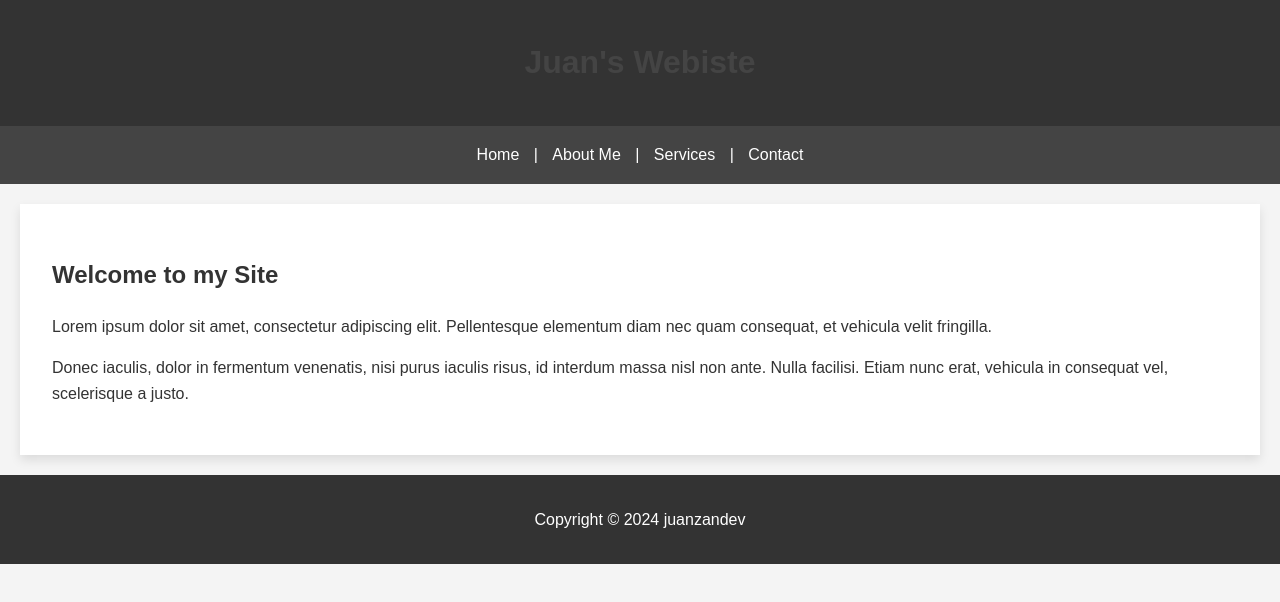
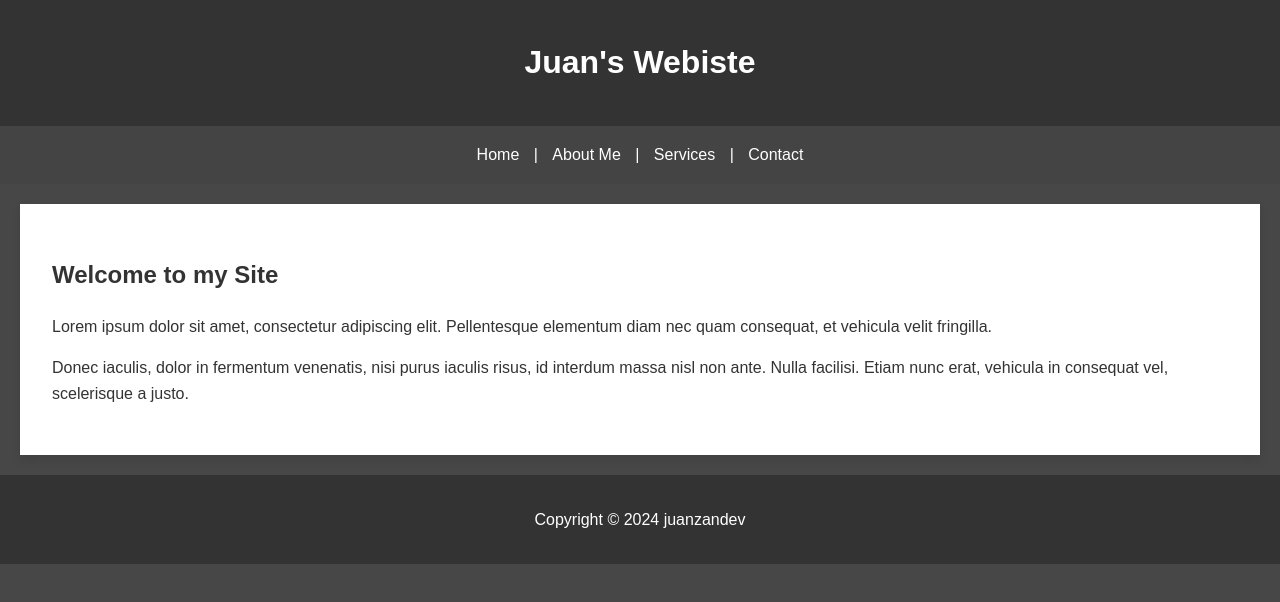
Before and after one commit to juanzandev/dwtemplate, a plain HTML site: page index.html in a window 1280 px wide. Drawn offline with Linux system fonts and the light colour scheme.

Commit message:
Update index.html

```diff
--- a/index.html
+++ b/index.html
@@ -11,7 +11,7 @@
             margin: 0;
             padding: 0;
             color: #333;
-            background-color: #f4f4f4;
+            background-color: #474747;
         }
         header, footer {
             background: #333;
@@ -40,7 +40,7 @@
             box-shadow: 0 5px 10px rgba(0,0,0,0.1);
         }
         h1 {
-            color: #444;
+            color: white;
         }
     </style>
 </head>
```
